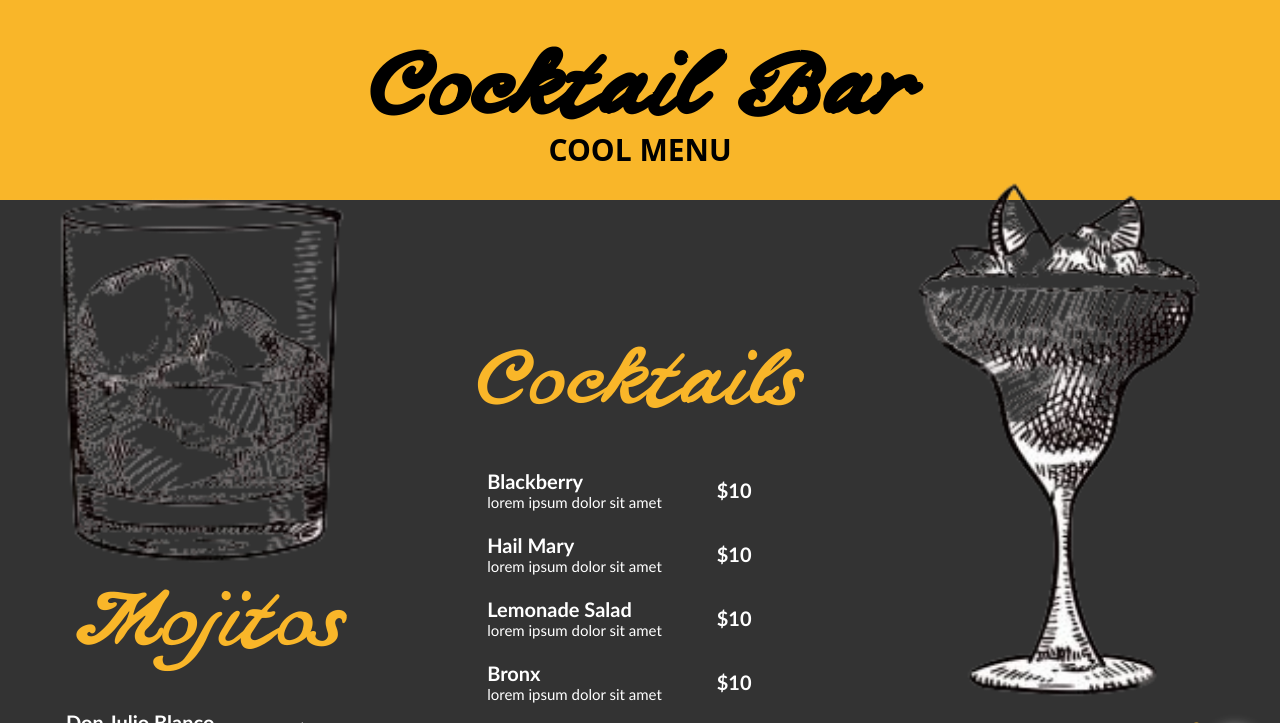
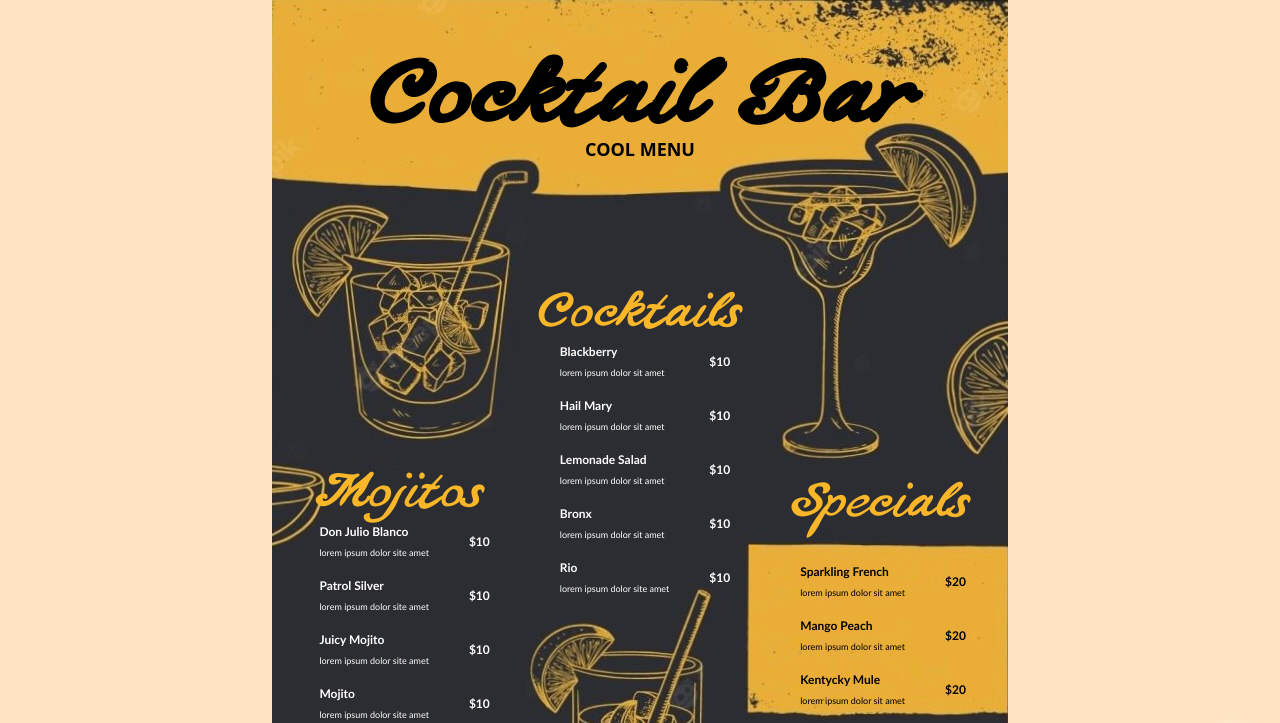
Before and after one commit to Develhope-FS1Turk-Group-1/Menu, a plain HTML site: page index3/index3.html in a window 1280 px wide. Shown: the top 723 px of the page. Drawn offline with Linux system fonts and the light colour scheme.

Commit message:
fixed background

```diff
--- a/index3/css/main.css
+++ b/index3/css/main.css
@@ -2,7 +2,6 @@
     font-family: myFont;
     src: url(../fonts/Clothe_PERSONAL_USE_ONLY.ttf);
 }
-
 
 *{
     margin: 0px;
@@ -10,17 +9,19 @@
 }
 
 body {
-    margin-bottom: 125px;
-    background-size: 25%;
-    background-color: #333;
-
+    height: 1034px;
+    padding-top: 0px;
+    background-image:url(../assets/background.jpeg);
+    background-repeat: no-repeat;
+    background-size: auto;
+    background-position: center top ;
+    background-color: bisque;
 }
 
-header {text-align: center;
+header {
+    text-align: center;
     height: 200px;
-        margin-bottom: -20px;
     font-size: 45px;
-        background-color: #F9B629;
     display: flex;
     flex-direction: column;
     justify-content: center;
@@ -29,48 +30,65 @@ header {text-align: center;
 }
 
 h3 {color: #F9B629;
-    font-size:80px;
+    font-size:50px;
     margin-bottom: 10px;
     text-align: center;
     font-family: myFont;
     font-weight: 100;
 }
 
-h4 {font-size:30px;
+h4 {font-size:18px;
     font-family: "Open Sans", sans-serif;
-    margin-top: -35px;}
+    margin-top: -35px;
+}
 
 table {list-style:none;
     color: #fff;
     font-family: 'Gill Sans', 'Gill Sans MT', Calibri, 'Trebuchet MS', sans-serif;
-    font-weight: 600
+    font-weight: 600;
+    border-spacing: 30px 0;
+    margin-top: -30px;
 }
 
-td {font-size: 20px;
+td {font-size: 12px;
     padding: 10px;
-    padding-right: 35px;}
+    padding-right: 0px;
+}
 
-td p {font-size: 15px;
-    font-weight: 100;}
+td p {font-size: 9px;
+    font-weight: 100;
+    margin-top: 8px;
+}
 
 .drinks {
+    margin-left: 60px;
+    margin-right: 60px;
     display: flex;
-    justify-content: space-around;
+    justify-content: center;
+}
+
+.cocktails {padding-top: 80px;
+}
+
+.cocktails .costly {margin-top:8px;}
+
+.mojitos{
+    margin-top: 260px;
 
 }
 
-.cocktails {padding-top: 150px;
+.specials {
+    margin-top: 270px;
 
 }
 
-.costly {background-color: #F9B629;
+.specials .costly {margin-bottom: 40px;}
+
+.costly {
         color: #000;
         font-weight: 700;
-        border-radius: 20px;
+        margin:10px 0px 10px 0px ;
 }
-
-img {width: 294.31px;}
-
 
 a {position:fixed;right: 0px; bottom: 0px;
     height: 50px;
--- a/index3/index3.html
+++ b/index3/index3.html
@@ -16,7 +16,6 @@
 <body>
     <div class="drinks">
         <div class="mojitos">
-            <img src="./assets/mojito.png" alt="">
             <h3>Mojitos</h3>
             <table>
                 <tbody>
@@ -110,13 +109,12 @@
                         </tr>
                     </tbody>
                 </table>
-                <img src="./assets/cocktails.png" alt="">
+
         </div>
 
 
-        <div>
+
             <div class="specials">
-                <img src="./assets/special.png" alt="">
                 <h3>Specials</h3>
                 <table class="costly">
                     <tr>
@@ -173,7 +171,6 @@
                     </tbody>
                 </table>
         </div>
-    </div>
 
 </body>
 
```
Also changed, not shown: index3/assets/background.jpeg (added), index3/assets/cocktails.png (deleted), index3/assets/mojito.png (deleted), index3/assets/special.png (deleted), 2 other files. Lines whose indentation alone changed are shown as unchanged.
